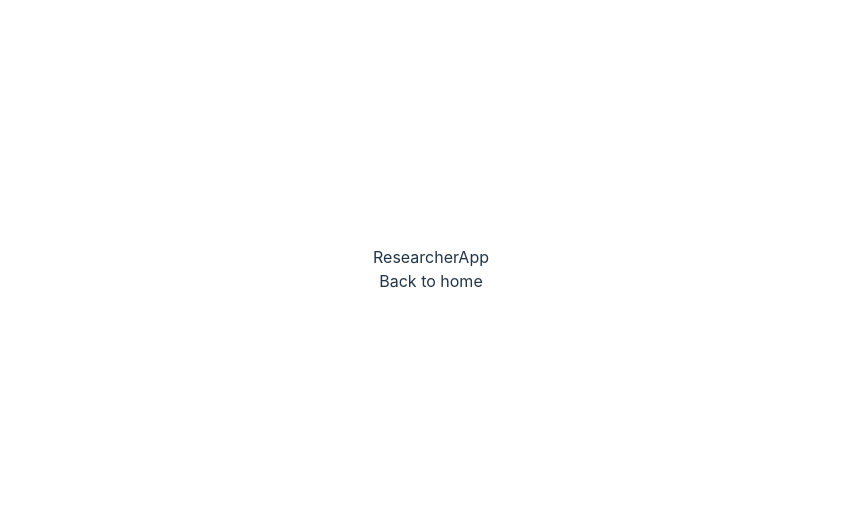
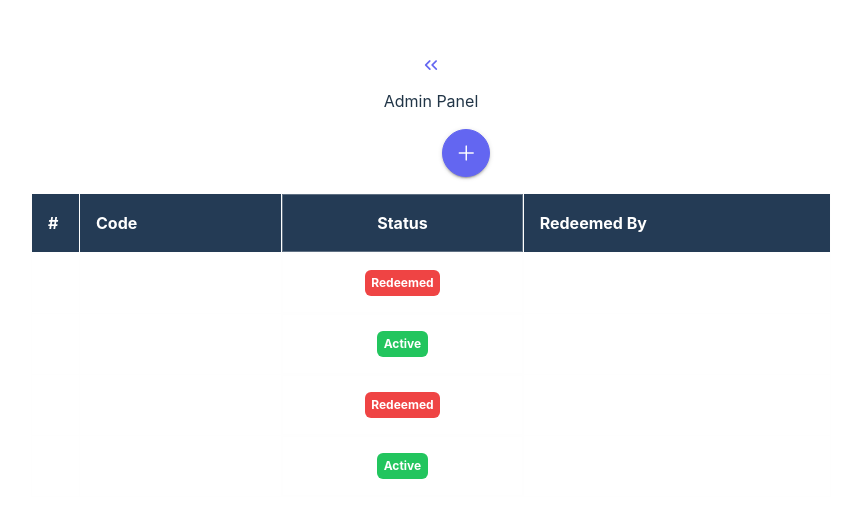
Before and after one commit to Baayeh/coupon-redeemer, a React (Vite) app in the folder client/: page /setup in a window 1280 px wide. Shown: the part 131-648 px from the top of the page, without its empty margins (209-1070 px from the left). Built offline with nearby package versions, Linux system fonts and the light colour scheme.

Commit message:
Add table to display all coupons

```diff
--- a/client/package.json
+++ b/client/package.json
@@ -12,6 +12,8 @@
   "dependencies": {
     "@reduxjs/toolkit": "^1.9.5",
     "axios": "^1.3.6",
+    "primeicons": "^6.0.1",
+    "primereact": "^9.3.1",
     "react": "^18.2.0",
     "react-dom": "^18.2.0",
     "react-redux": "^8.0.5",
--- a/client/src/index.css
+++ b/client/src/index.css
@@ -1,3 +1,9 @@
+/* theme */
+@import 'primereact/resources/themes/lara-light-indigo/theme.css';
+/* core */
+@import 'primereact/resources/primereact.min.css';
+@import 'primeicons/primeicons.css';
+
 @tailwind base;
 @tailwind components;
 @tailwind utilities;
@@ -58,3 +64,33 @@
     background-color: #f9f9f9;
   }
 }
+
+.data-table .p-datatable-header {
+  color: white;
+  background: transparent;
+  border: none;
+}
+
+.data-table th {
+  background-color: #243b55 !important;
+  color: white !important;
+  border: 1px solid rgba(252, 252, 252, 0.269) !important;
+}
+
+.data-table th:nth-child(3) {
+  @apply flex justify-center;
+}
+
+.data-table tr {
+  background-color: transparent !important;
+  color: white !important;
+  border: 1px solid rgba(252, 252, 252, 0.269) !important;
+}
+
+.data-table td {
+  border: 1px solid rgba(252, 252, 252, 0.269) !important;
+}
+
+.data-table td:nth-child(3) {
+  @apply flex justify-center;
+}
--- a/client/src/pages/ResearchersApp/ResearcherApp.tsx
+++ b/client/src/pages/ResearchersApp/ResearcherApp.tsx
@@ -1,10 +1,91 @@
-import { Link } from "react-router-dom"
+import { Column } from 'primereact/column';
+import { DataTable } from 'primereact/datatable';
+import { Tag } from 'primereact/tag';
+import { Link } from "react-router-dom";
+import { Button } from 'primereact/button';
+
+type CouponProps = {
+  id: number;
+  code: string;
+  redeemed: boolean
+  client: string
+}
 
 export const ResearcherApp = () => {
+  const coupons: CouponProps[] = [
+    {
+      id: 1,
+      code: 'CDE123',
+      redeemed: true,
+      client: 'Kwasi'
+    },
+    {
+      id: 2,
+      code: 'CDE153',
+      redeemed: false,
+      client: ''
+    },
+    {
+      id: 3,
+      code: 'CDE173',
+      redeemed: true,
+      client: 'Alaska'
+    },
+    {
+      id: 4,
+      code: 'CDE413',
+      redeemed: false,
+      client: ''
+    },
+  ]
+
+  const statusBodyTemplate = (coupon: CouponProps) => {
+    return <Tag value={coupon.redeemed ? 'Redeemed' : 'Active'} severity={getSeverity(coupon)}></Tag>;
+  };
+
+  const getSeverity = (coupon: CouponProps) => {
+    switch (coupon.redeemed) {
+      case true:
+        return 'danger';
+      case false:
+        return 'success';
+      default:
+        return null;
+    }
+  };
+
+  const header = (
+    <div className="flex flex-wrap items-center justify-between gap-2">
+      <span className="text-xl text-900 font-bold">Coupons</span>
+      <Button icon="pi pi-plus" rounded raised />
+    </div>
+  );
+
   return (
     <section>
-      <h2>ResearcherApp</h2>
-      <Link to='/'>Back to home</Link>
+      <div className='flex items-center gap-x-3 mb-10'>
+        <Link to='/'>
+          <Button icon="pi pi-angle-double-left" rounded text />
+        </Link>
+        <h2 className='text-3xl'>Admin Panel</h2>
+      </div>
+
+      <div className="card">
+        {/* <DataTable value={coupons}
+          responsiveLayout="scroll" showGridlines
+          header="All Coupons"
+          tableStyle={{ minWidth: '50rem' }} scrollable scrollHeight="800px" className="data-table">
+          {columns.map((col) => (
+            <Column key={col.field} field={col.field} header={col.header} />
+          ))}
+        </DataTable> */}
+        <DataTable value={coupons} showGridlines header={header} scrollable scrollHeight="400px" style={{ minWidth: '50rem' }} className="data-table">
+          <Column header="#" headerStyle={{ width: '3rem' }} body={(_, options) => options.rowIndex + 1}></Column>
+          <Column field="code" header="Code"></Column>
+          <Column header="Status" body={statusBodyTemplate}></Column>
+          <Column header="Redeemed By" field='client'></Column>
+        </DataTable>
+      </div>
     </section>
   )
 }
```
Also changed, not shown: 1 other file (tests, documents, lock files or other folders).
